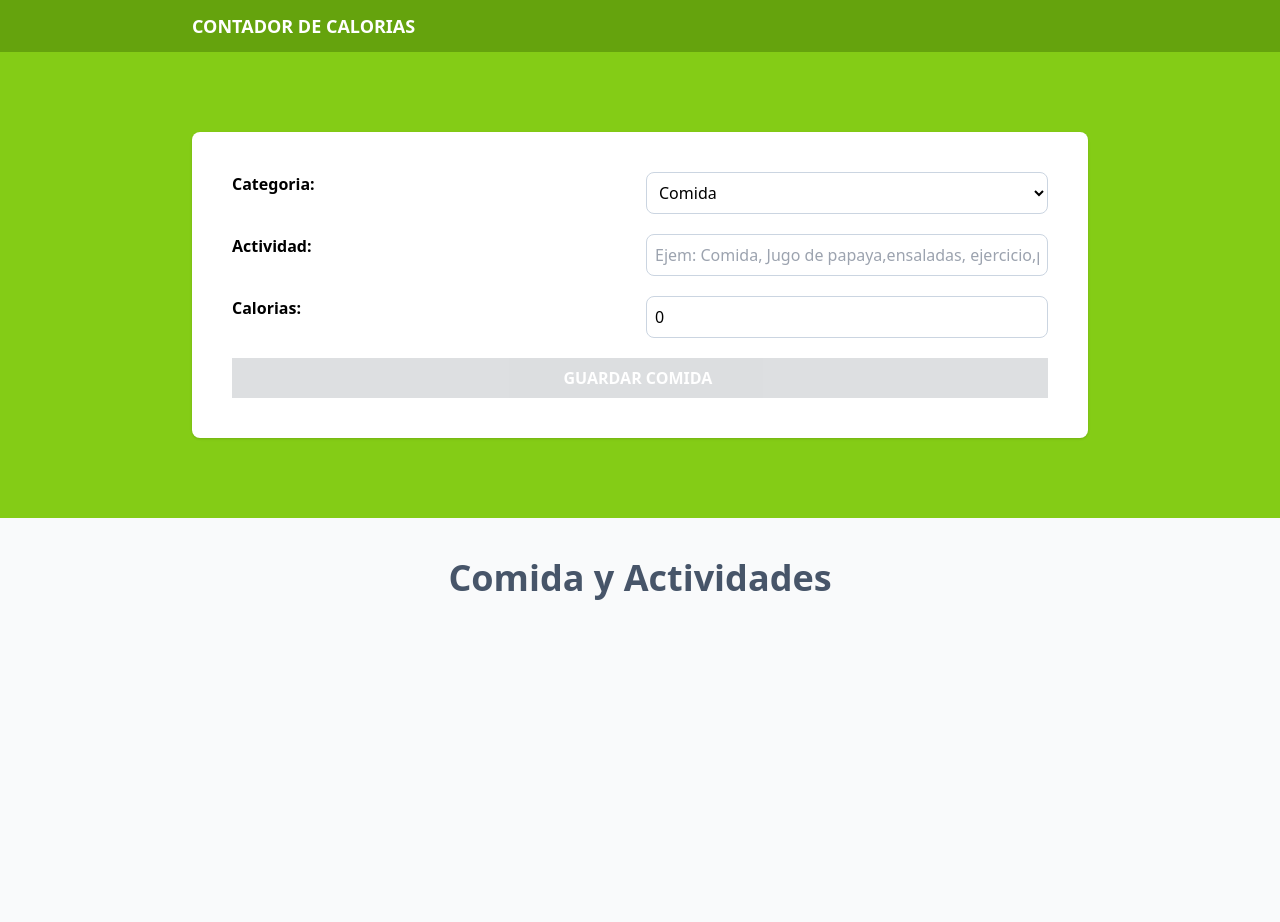
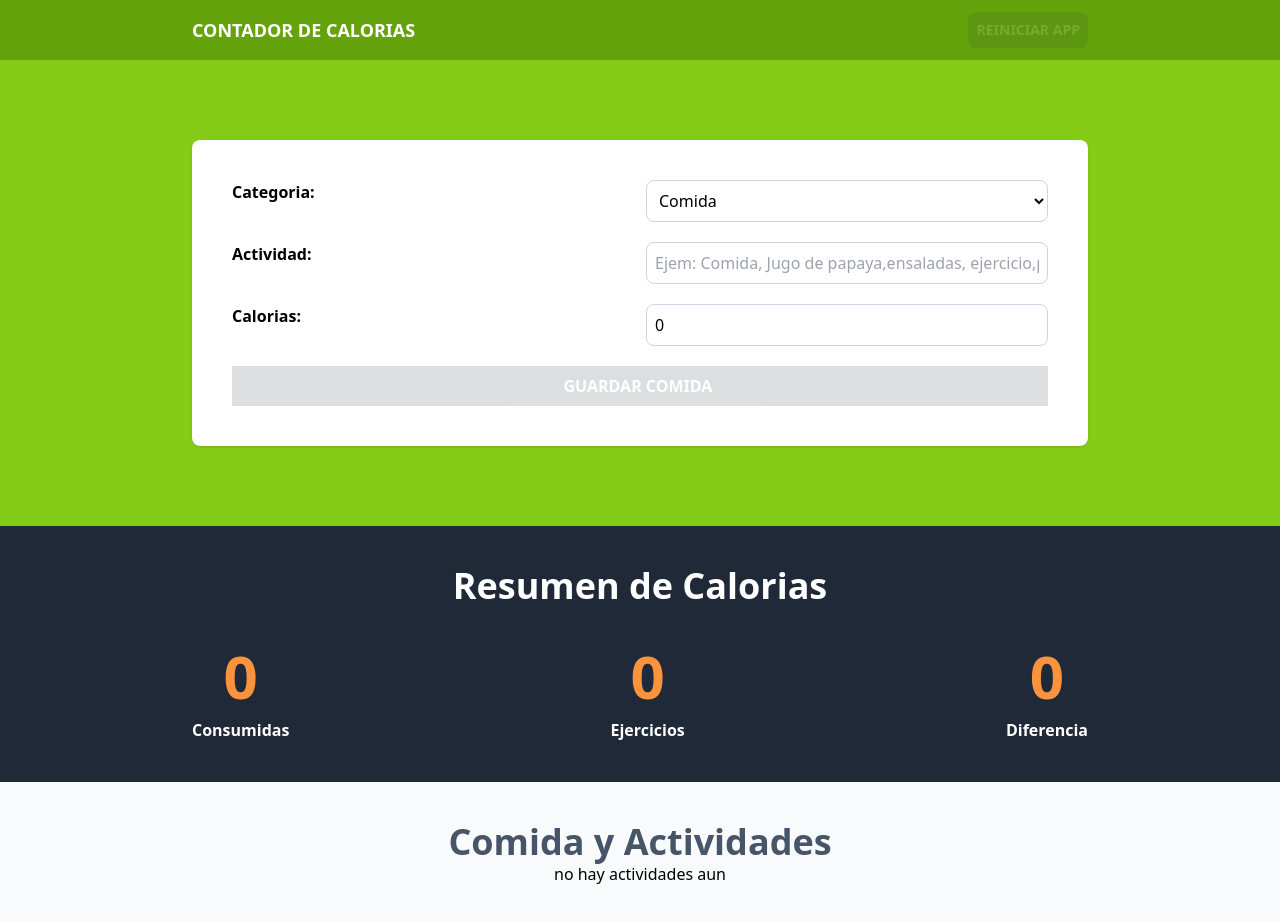
Before and after one commit to percyzavala2000/nutri-calculo, a React (Vite) app: page / in a window 1280 px wide. Shown: the top 922 px of the page. Before the commit the page ends 800 px from the top, so only its background shows below. Built offline with nearby package versions, Linux system fonts and the light colour scheme.

Commit message:
se creo  2 componentes CalorieTracker.tsx,CalorieDispley.tsx se implemento para el calculo de las calorias y mostrar en el interface

```diff
--- a/src/App.tsx
+++ b/src/App.tsx
@@ -1,29 +1,51 @@
-import { useReducer } from 'react';
-import { Form } from './components/Form';
-import { activityReducer, initialState } from './reducers/activityReducer';
-import { ActivityList } from './components/ActivityList';
+import { useEffect, useMemo, useReducer } from "react";
+import { Form } from "./components/Form";
+import { activityReducer, initialState } from "./reducers/activityReducer";
+import { ActivityList } from "./components/ActivityList";
+import { CalorieTracker } from './components/CalorieTracker';
 
 function App() {
-   const [state,dispatch]=useReducer(activityReducer,initialState);
-   console.log(state)
+  const [state, dispatch] = useReducer(activityReducer, initialState);
+
+  useEffect(() => {
+    localStorage.setItem("activities", JSON.stringify(state.activities));
+  }, [state.activities]);
+  const canRestartApp = () =>
+    useMemo(() => state.activities.length > 0, [state.activities]);
 
   return (
     <>
       <header className=" bg-lime-600 py-3">
-        <div className=" max-w-4xl mx-auto flex justify-between">
-          <h1 className="text-center text-lg font-bold text-white uppercase">Contador de Calorias</h1>
+        <div className=" max-w-4xl mx-auto flex justify-between items-center">
+          <h1 className="text-center text-lg font-bold text-white uppercase">
+            Contador de Calorias
+          </h1>
+          <button
+            className=" bg-gray-800 hover:bg-gray-900 p-2 font-bold uppercase text-white cursor-pointer rounded-lg text-sm disabled:opacity-10"
+            disabled={!canRestartApp()}
+            onClick={()=>dispatch({type:'restart-app'})}
+          >
+            Reiniciar App
+          </button>
         </div>
       </header>
       <section className=" bg-lime-500 py-20 px-5">
         <div className="max-w-4xl mx-auto">
-          <Form  dispatch={dispatch}/>
+          <Form dispatch={dispatch} state={state} />
         </div>
+      </section>
+      <section className=" bg-gray-800 py-10">
+        <div className="max-w-4xl mx-auto">
+          <CalorieTracker activities ={state.activities} />
+
+        </div>
+
       </section>
       <section className="p-10 mx-auto max-w-4xl">
         <ActivityList activities={state.activities} dispatch={dispatch} />
       </section>
     </>
-  )
+  );
 }
 
-export default App
+export default App;
--- a/src/components/ActivityList.tsx
+++ b/src/components/ActivityList.tsx
@@ -1,5 +1,5 @@
 import { Dispatch, useMemo } from 'react';
-import {  PencilSquareIcon} from "@heroicons/react/24/outline";
+import {  PencilSquareIcon, XCircleIcon} from "@heroicons/react/24/outline";
 import { ActivityT } from '../types';
 import { categoriesData } from '../data/categoriesData';
 import { ActivityActions } from '../reducers/activityReducer';
@@ -13,13 +13,12 @@ type ActivityListProps= {
 export const ActivityList = ({activities,dispatch}:ActivityListProps) => {
   const categoryName=useMemo(() => (category:ActivityT["category"])=> categoriesData.map(cat=>cat.id===category? cat.name:"") ,[activities])
 
-  console.log(activities);
-
+const isEmpyActivities=useMemo(() => activities.length===0 , [activities])
   return (
     <>
 
     <h2 className="text-4xl font-bold text-slate-600 text-center">Comida y Actividades </h2>
-    {
+    { isEmpyActivities? <p className="text-center">no hay actividades aun</p>:
       activities.map(activity=>(
         <div key={activity.id} className="px-5 py-10 bg-white mt-5 flex justify-between">
           <div className=" space-y-2 relative">
@@ -29,6 +28,7 @@ export const ActivityList = ({activities,dispatch}:ActivityListProps) => {
           </div>
           <div className=" flex gap-5 items-center">
             <button onClick={()=> dispatch({type:"set-activeId",payload:{id:activity.id}})} > <PencilSquareIcon className=" h-8 w-8 text-gray-800" /> </button>
+            <button onClick={()=> dispatch({type:"delete-activeId",payload:{id:activity.id}})} > <XCircleIcon className=" h-8 w-8 text-red-800" /> </button>
           </div>
         </div>
       ))
--- /dev/null
+++ b/src/components/CalorieDispley.tsx
@@ -0,0 +1,18 @@
+
+
+type CalorieDispleyProps={
+
+  calories:number,
+  text:string
+}
+
+export const CalorieDispley = ({calories,text}:CalorieDispleyProps) => {
+  return (
+    <p className="text-white font-bold rounded-full grid grid-cols-1 gap-3 text-center">
+          <span className="font-black text-6xl text-orange-400">
+            {calories}
+          </span>
+          {text}
+        </p>
+  )
+}
--- /dev/null
+++ b/src/components/CalorieTracker.tsx
@@ -0,0 +1,42 @@
+import { useMemo } from "react";
+import { ActivityT } from "../types";
+import { CalorieDispley } from './CalorieDispley';
+
+type CalorieTrackerProp = {
+  activities: ActivityT[];
+};
+export const CalorieTracker = ({ activities }: CalorieTrackerProp) => {
+  //contadores
+  const caloriesConsumed = useMemo(
+    () =>
+      activities.reduce(
+        (total, activity) =>
+          activity.category === 1 ? total + activity.calories : total,
+        0
+      ),
+    [activities]
+  );
+  const caloriesBurned = useMemo(
+    () =>
+      activities.reduce(
+        (total, activity) =>
+          activity.category === 2 ? total + activity.calories : total,
+        0
+      ),
+    [activities]
+  );
+  const netCalories=useMemo(() => caloriesConsumed-caloriesBurned, [activities]);
+  return (
+    <>
+      <h2 className="text-center text-4xl font-black text-white">
+        Resumen de Calorias
+      </h2>
+      <div className="flex flex-col items-center md:flex-row md:justify-between gap-5 mt-10">
+         <CalorieDispley calories={caloriesConsumed} text="Consumidas"/>
+         <CalorieDispley calories={caloriesBurned} text="Ejercicios"/>
+         <CalorieDispley calories={netCalories} text="Diferencia"/>
+
+      </div>
+    </>
+  );
+};
--- a/src/components/Form.tsx
+++ b/src/components/Form.tsx
@@ -1,11 +1,12 @@
-import { ChangeEvent, Dispatch, FormEvent, useState} from 'react';
+import { ChangeEvent, Dispatch, FormEvent, useEffect, useState} from 'react';
 import {v4 as uuidv4 } from "uuid";
 import { categoriesData } from "../data/categoriesData";
 import { ActivityT } from '../types';
-import { ActivityActions } from '../reducers/activityReducer';
+import { ActivityActions, ActivityState } from '../reducers/activityReducer';
 
 type FormProps ={
   dispatch:Dispatch<ActivityActions>
+  state:ActivityState
 
 }
 const initialState :ActivityT={
@@ -14,8 +15,20 @@ const initialState :ActivityT={
   name:"",
   calories:0
 }
-export const Form = ({dispatch}:FormProps) => {
+export const Form = ({state,dispatch}:FormProps) => {
   const [activity, setActivity] = useState<ActivityT>(initialState)
+
+  useEffect(() => {
+
+
+  if (state.activeId) {
+    const selectActivity=state.activities.filter(stateActivity=>stateActivity.id===state.activeId)[0]
+    setActivity(selectActivity);
+
+  }
+
+  }, [state.activeId])
+
    //creo una funcion
   const handleChange = (e: ChangeEvent<HTMLSelectElement> | ChangeEvent<HTMLInputElement> ) => {
 
--- a/src/reducers/activityReducer.ts
+++ b/src/reducers/activityReducer.ts
@@ -3,15 +3,23 @@ import { ActivityT } from '../types';
 
 export type ActivityActions=
 {type:'save-activity',payload:{newActivity:ActivityT}} |
-{type:'set-activeId',payload:{id:ActivityT['id']}}
+{type:'set-activeId',payload:{id:ActivityT['id']}} |
+{type:'delete-activeId',payload:{id:ActivityT['id']}} |
+{type:'restart-app'}
 
-type ActivityState={
+export type ActivityState={
   activities:ActivityT[];
   activeId:ActivityT['id'];
 }
 
+const localStorageActivities=()=>{
+  const activities=localStorage.getItem('activities');
+  return activities? JSON.parse(activities):[];
+
+}
+
 export const initialState:ActivityState =  {
-  activities:[],
+  activities:localStorageActivities(),
   activeId:''
 
 
@@ -21,9 +29,17 @@ export const initialState:ActivityState =  {
 
   if (action.type==="save-activity") {
     //maneja la logica para actualizar
+    let updateActivities:ActivityT[]=[];
+
+    if (state.activeId) {
+      updateActivities=state.activities.map(activity=>activity.id===state.activeId? action.payload.newActivity:activity);
+    } else {
+      updateActivities=[...state.activities,action.payload.newActivity]
+    }
    return {
     ...state,
-    activities:[...state.activities,action.payload.newActivity]
+    activities:updateActivities,
+    activeId:""
    }
 
   }
@@ -34,6 +50,21 @@ export const initialState:ActivityState =  {
     }
 
   }
+  if (action.type==="delete-activeId") {
+
+    return {
+      ...state,
+      activities:state.activities.filter(activity=>activity.id!==action.payload.id)
+    }
+
+  }
+  if (action.type==='restart-app') {
+    return{
+      activities:[],
+      activeId:""
+    }
+
+  }
 return state;
 
   }
```
